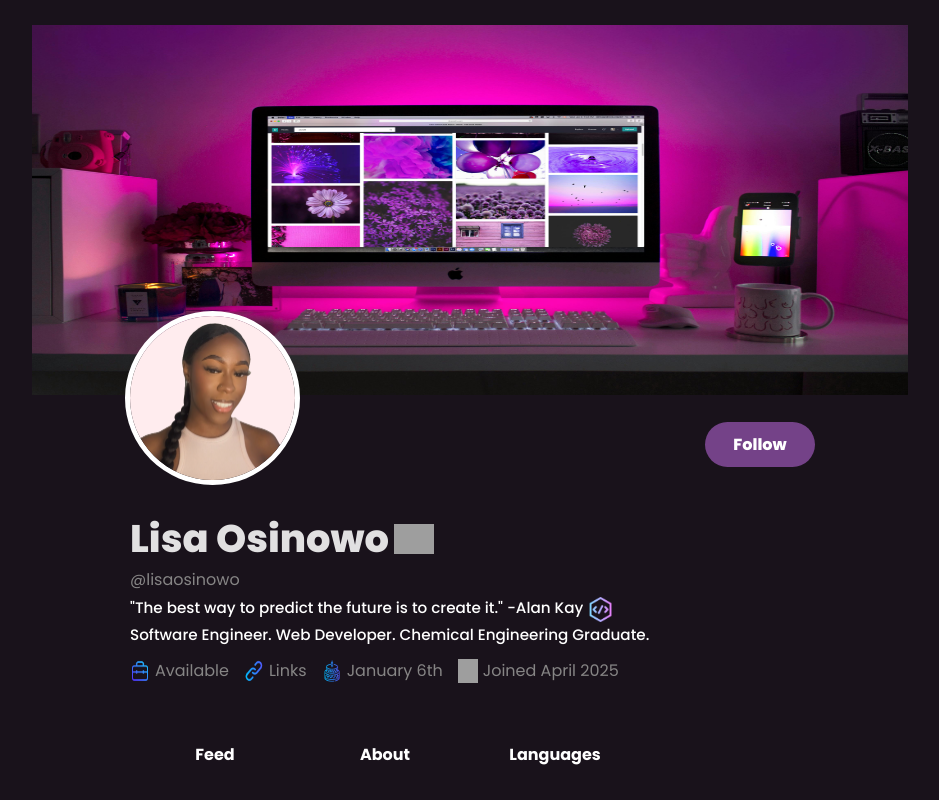
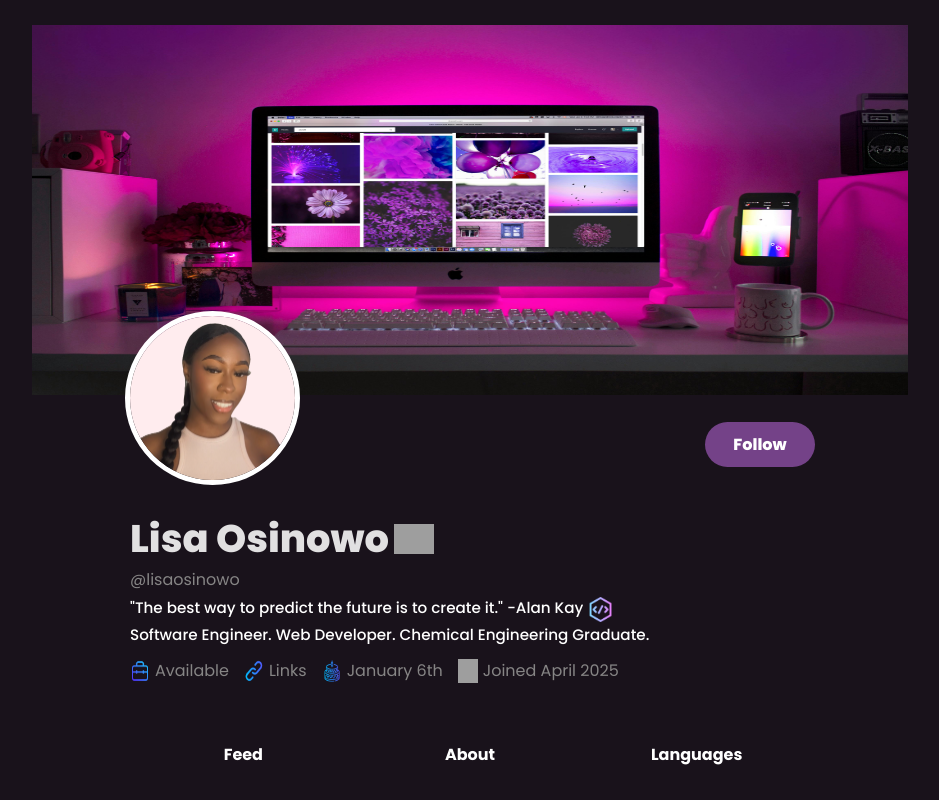
Before and after one commit to lisaosinowo/my-react-portfolio, a React (Vite) app: page / in a window 1280 px wide. Shown: the top 800 px of the page, without its empty margins (170-1109 px from the left). Built offline with nearby package versions, Linux system fonts and the light colour scheme; grey boxes are pictures that could not be loaded.

Commit message:
Changed the section buttons to be equal - now that 3 are displayed

```diff
--- a/src/styles/_sectionbutton.scss
+++ b/src/styles/_sectionbutton.scss
@@ -4,7 +4,7 @@
 .portfolio-sections {
    position: sticky;
    display: grid;
-   grid-template-columns: repeat(4, calc(100% / 4));
+   grid-template-columns: repeat(4, calc(100% / 3));
    @include mixins.section-width;
    margin: 45px auto 20px auto;
    // border: 2px solid yellow;
```
